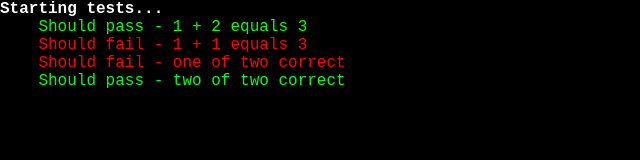
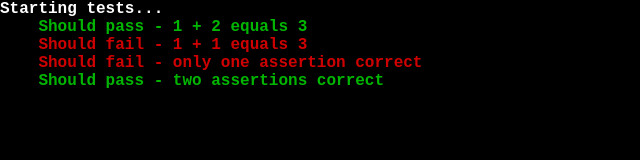
Before and after one commit to hturnbull93/jrspec, a plain HTML site: page index.html in a window 1280 px wide. Shown: the whole page, without its empty margins (0-640 px from the left). Drawn offline with Linux system fonts and the light colour scheme.

Commit message:
incorporated improvements made during news-challenge

```diff
--- a/jrspec.css
+++ b/jrspec.css
@@ -8,6 +8,7 @@ body {
   font-family: 'Courier New', Courier, monospace;
   background-color: #000;
   color: #fff;
+  font-weight: 900;
 }
 
 li {
@@ -17,9 +18,13 @@ li {
 
 
 .pass {
-  color: #0f0;
+  color: #00b600;
 }
 
 .fail {
-  color: #f00;
+  color: #cf0000;
 }
+
+.alert {
+  color: #ffff00;
+}
--- a/jrspec.js
+++ b/jrspec.js
@@ -1,19 +1,36 @@
 window.addEventListener("DOMContentLoaded", (event) => {
-  intro = prepareElement('h1', 'Starting tests...')
-  tests = document.createElement('ul')
-  tests.setAttribute('id','tests')
-  document.body.append(intro, tests)
+  intro = prepareElement("h1", "Starting tests...");
+  tests = document.createElement("ul");
+  tests.setAttribute("id", "tests");
+  document.body.append(intro, tests);
 });
 
 function it(description, test) {
   window.addEventListener("DOMContentLoaded", (event) => {
     assertions = [];
-    test();
-    result = assertions.indexOf(false) === -1 ? 'pass' : 'fail';
-    output = prepareElement('li', description)
-    output.setAttribute('class', result)
-    document.getElementById('tests').append(output)
-    count++
+
+    let result;
+    let output;
+
+    try {
+      test();
+      if (assertions.length === 0) {
+        output = prepareElement("li", description + " - No expects");
+        output.setAttribute("class", 'alert');
+      } else {
+        result =
+          assertions.indexOf(false) === -1 && assertions.indexOf(true) !== -1
+            ? "pass"
+            : "fail";
+        output = prepareElement("li", description);
+        output.setAttribute("class", result);
+      }
+    } catch (error) {
+      output = prepareElement("li", description + " - " + error);
+      output.setAttribute("class", "fail");
+    } finally {
+      document.getElementById("tests").append(output);
+    }
   });
 }
 
@@ -22,6 +39,9 @@ function expect(a) {
     toEqual: (b) => {
       assertions.push(a === b);
     },
+    returnHTML: (b) => {
+      assertions.push(a.outerHTML === b);
+    }
   };
 }
 
--- a/test.js
+++ b/test.js
@@ -6,12 +6,12 @@ it('Should fail - 1 + 1 equals 3', function() {
   expect(1 + 1).toEqual(3)
 })
 
-it('Should fail - one of two correct ', function() {
+it('Should fail - only one assertion correct ', function() {
   expect(1 + 1).toEqual(3)
   expect(1 + 2).toEqual(3)
 })
 
-it('Should pass - two of two correct ', function() {
+it('Should pass - two assertions correct ', function() {
   expect(1 + 1).toEqual(2)
   expect(2 + 2).toEqual(4)
 })
```
